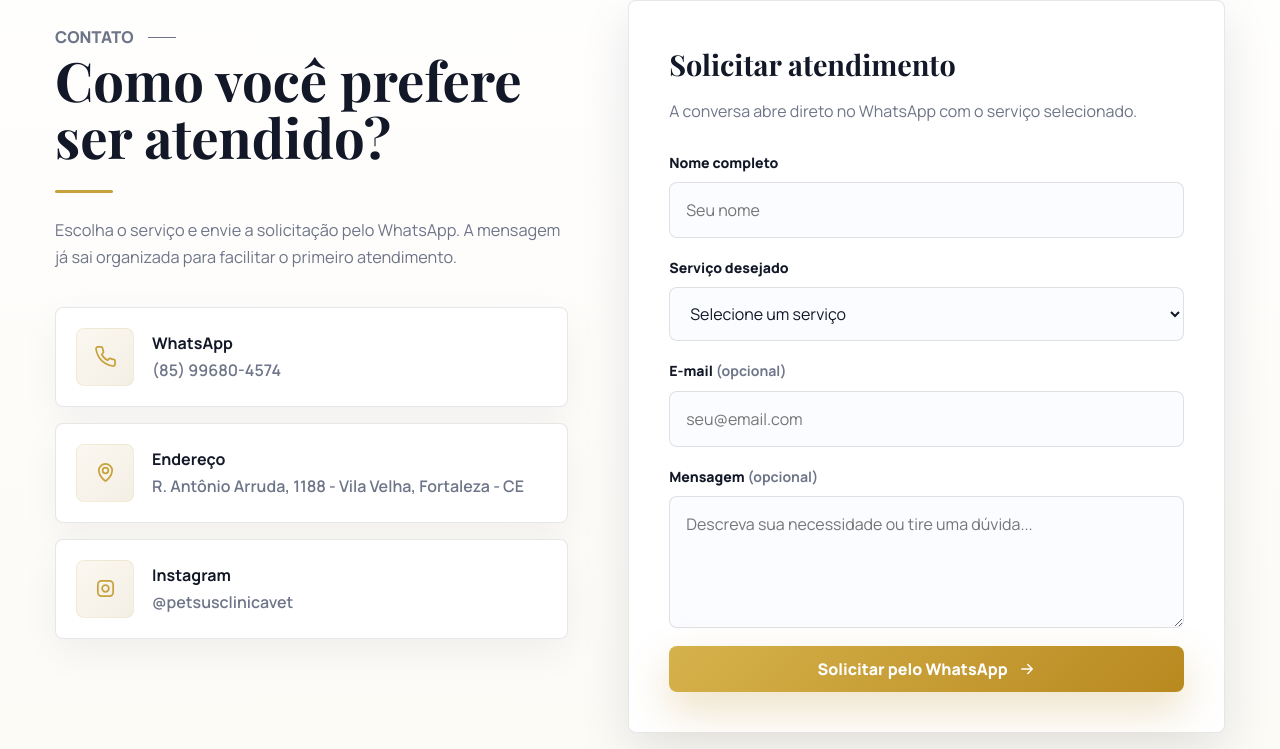
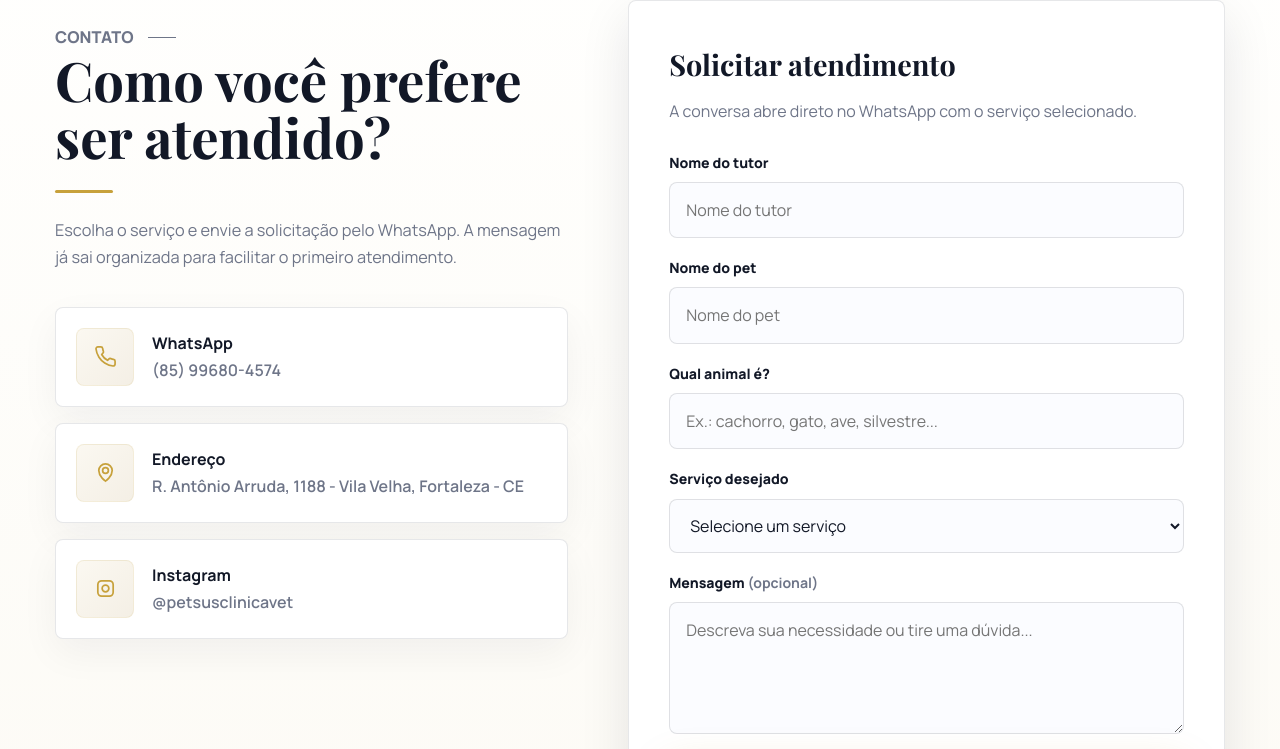
Before and after one commit to davipinheirooo1288-lang/petsus, a plain HTML site: page index.html in a window 1280 px wide. Shown: the part 4766-5515 px from the top of the page. Drawn offline with nearby package versions, Linux system fonts and the light colour scheme.

Commit message:
Update appointment form fields

```diff
--- a/index.html
+++ b/index.html
@@ -2149,8 +2149,16 @@
               <p>A conversa abre direto no WhatsApp com o serviço selecionado.</p>
               <form data-booking-form>
                 <div class="field">
-                  <label for="nome">Nome completo</label>
-                  <input id="nome" name="nome" type="text" placeholder="Seu nome" autocomplete="name" required />
+                  <label for="nome">Nome do tutor</label>
+                  <input id="nome" name="nome" type="text" placeholder="Nome do tutor" autocomplete="name" required />
+                </div>
+                <div class="field">
+                  <label for="pet">Nome do pet</label>
+                  <input id="pet" name="pet" type="text" placeholder="Nome do pet" autocomplete="off" required />
+                </div>
+                <div class="field">
+                  <label for="animal">Qual animal é?</label>
+                  <input id="animal" name="animal" type="text" placeholder="Ex.: cachorro, gato, ave, silvestre..." autocomplete="off" required />
                 </div>
                 <div class="field">
                   <label for="servico">Serviço desejado</label>
@@ -2173,10 +2181,6 @@
                     <option>Vacinas para animais</option>
                     <option>Atendimento veterinário</option>
                   </select>
-                </div>
-                <div class="field">
-                  <label for="email">E-mail <span>(opcional)</span></label>
-                  <input id="email" name="email" type="email" placeholder="seu@email.com" autocomplete="email" />
                 </div>
                 <div class="field">
                   <label for="mensagem">Mensagem <span>(opcional)</span></label>
@@ -2362,13 +2366,15 @@
         event.preventDefault();
         const form = new FormData(bookingForm);
         const name = String(form.get("nome") || "").trim();
+        const pet = String(form.get("pet") || "").trim();
+        const animal = String(form.get("animal") || "").trim();
         const service = bookingForm.servico.options[bookingForm.servico.selectedIndex].text.trim();
-        const email = String(form.get("email") || "").trim();
         const note = String(form.get("mensagem") || "").trim();
         const message = [
           `Olá! Meu nome é ${name}.`,
+          `Nome do pet: ${pet}.`,
+          `Animal: ${animal}.`,
           `Gostaria de agendar o serviço: ${service}.`,
-          email ? `Meu e-mail: ${email}.` : "",
           note ? `Observação: ${note}.` : ""
         ]
           .filter(Boolean)
```
